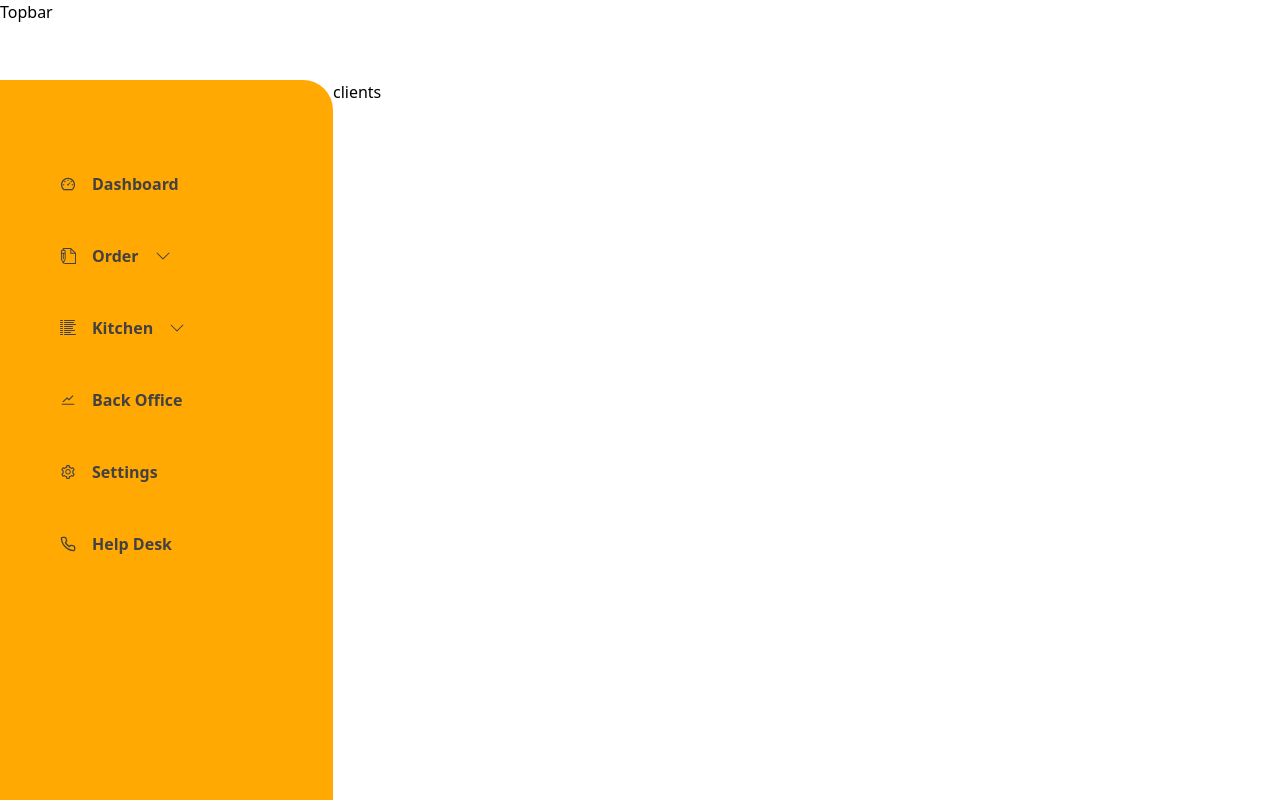
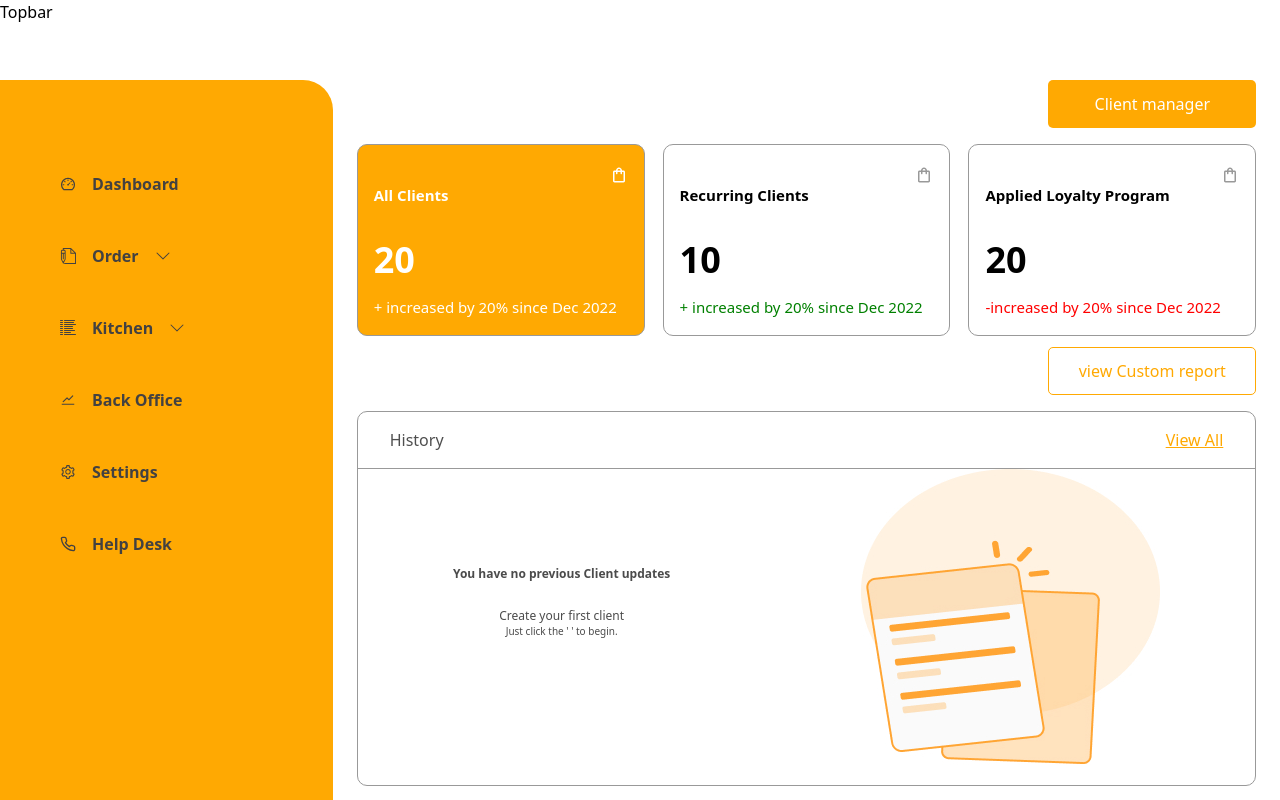
Before and after one commit to tobiadetunji5/DinerPro-seller-side, a Next.js app: page /kitchen/client in a window 1280 px wide. Built offline with nearby package versions, Linux system fonts and the light colour scheme.

Commit message:
client updates

```diff
--- a/src/app/components/navbar/sidebar.js
+++ b/src/app/components/navbar/sidebar.js
@@ -1,5 +1,4 @@
 "use client";
-
 import { useState } from "react";
 import Link from "next/link";
 import {
--- /dev/null
+++ b/src/app/components/styles/client.module.css
@@ -0,0 +1,121 @@
+
+.main {
+    width: 95%;
+    margin: auto;
+}
+.cm_button_container {
+    display: block;
+    text-align: end;
+}
+.cm_button {
+    width: 13rem;
+    height: 3rem;
+    text-align: center;
+    background: #FFA902;
+    color: #fff;
+    border-radius: 0.3125rem;
+    margin-bottom: 1rem;
+}
+.card_container {
+    display: flex;
+    justify-content: space-between;
+}
+
+.first_Card {
+    position: relative;
+    border-radius: 0.625rem;
+    border: 1px solid #999;
+    background: #FFA902;
+    padding: 1rem;
+    height: 12rem;
+    width: 32%;
+}
+.card_mainText {
+    margin-top: 1.5rem;
+    color: #FFF;
+    font-size: 0.9375rem;
+    font-weight: 600;
+    line-height: normal;
+}
+.card_number {
+    margin-top: 1.9rem;
+    color: #FFF;
+    font-size: 0.9375rem;
+    font-weight: 600;
+    line-height: normal;
+    font-weight: 700;
+    font-size: 2.25rem;
+}
+.card_detail {
+    margin-top: .8rem;
+    color: #FFF;
+    font-size: 0.9375rem;
+    font-weight: 400;
+    line-height: normal;
+}
+/* COPY TAG STYLING */
+.svg {
+    position: absolute;
+    top: o;
+    right: 0;
+    margin-right: 1rem;
+    margin-top: .3rem;
+    cursor: pointer;
+}
+/* SECOND AND THIRD CARDS */
+.cardII_Card {
+    position: relative;
+    border-radius: 0.625rem;
+    border: 1px solid #999;
+    padding: 1rem;
+    height: 12rem;
+    width: 32%;
+}
+.cardII_mainText {
+    margin-top: 1.5rem;
+    color: #000;
+    font-size: 0.9375rem;
+    font-weight: 600;
+    line-height: normal;
+}
+.cardII_number {
+    margin-top: 1.9rem;
+    color: #000;
+    font-size: 0.9375rem;
+    font-weight: 600;
+    line-height: normal;
+    font-weight: 700;
+    font-size: 2.25rem;
+}
+.cardII_detail {
+    margin-top: .8rem;
+    color: #000;
+    font-size: 0.9375rem;
+    font-weight: 400;
+    line-height: normal;
+    color: green;
+}
+.cardIII_detail {
+    margin-top: .8rem;
+    color: #000;
+    font-size: 0.9375rem;
+    font-weight: 400;
+    line-height: normal;
+    color: red;
+}
+
+.bottom_cm {
+    display: block;
+    text-align: end;
+}
+.bottom_button {
+    width: 13rem;
+    height: 3rem;
+    text-align: center;
+    background: #FFF;
+    color: #FFA902;
+    border-radius: 0.3125rem;
+    margin-bottom: 1rem;
+    margin-top: .7rem;
+    border: 1px solid #FFA902;
+}
--- /dev/null
+++ b/src/app/components/styles/client_H.module.css
@@ -0,0 +1,55 @@
+.main {
+    border-radius: 0.625rem;
+    border: 1px solid #999;
+    background: #FFF;
+    width: 95%;
+    margin: auto;
+}
+.info {
+    border-bottom: 1px solid #999;
+    display: flex;
+    justify-content: space-between;
+    padding: 1rem 2rem 1rem 2rem;
+}
+.info_one {
+    color: #4F4F4F;
+    font-size: 1rem;
+    font-weight: 500;
+}
+.info_two {
+    color: #FFA902;
+    font-size: 1rem;
+    font-weight: 500;
+    text-decoration: underline;
+    cursor: pointer;
+}
+
+
+.H_container {
+    display: flex;
+    justify-content: space-around;
+}
+.H_one {
+    margin-top: 6rem;
+}
+.H_oneM {
+    margin-bottom: 1.5rem;
+    color: #4B4B4B;
+    text-align: center;
+    font-size: 0.75rem;
+    font-weight: 600;
+}
+.H_oneS {
+    color: #4B4B4B;
+    text-align: center;
+    font-size: 0.75rem;
+    font-weight: 500;
+    line-height: normal;
+}
+.H_oneSs {
+    color: #4B4B4B;
+    text-align: center;
+    font-size: 0.625rem;
+    font-weight: 400;
+    line-height: normal;
+}
--- /dev/null
+++ b/src/app/kitchen/client/client_detail.js
@@ -0,0 +1,60 @@
+// IMPORT MODULE.CSS
+import client_styles from "../../components/styles/client.module.css"
+
+
+export default function Client_detail() {
+
+
+    return (
+      <main className={client_styles.main}>
+      {/* First Btn */}
+      <div className={client_styles.cm_button_container}>
+        <button className={client_styles.cm_button}>Client manager</button>
+      </div>
+
+      <div className={client_styles.card_container}>
+        {/* first container */}
+        <div className={client_styles.first_Card}>
+          {/* <Image src={copyTag} alt="copy tag" className={client_styles.copy_tag}/> */}
+          <svg  className={client_styles.svg} xmlns="http://www.w3.org/2000/svg" width="18" height="18" viewBox="0 0 18 18" fill="none">
+            <path d="M4.5 16.5C4.0875 16.5 3.73425 16.353 3.44025 16.059C3.14625 15.765 2.9995 15.412 3 15V6C3 5.5875 3.147 5.23425 3.441 4.94025C3.735 4.64625 4.088 4.4995 4.5 4.5H6C6 3.675 6.29375 2.96875 6.88125 2.38125C7.46875 1.79375 8.175 1.5 9 1.5C9.825 1.5 10.5313 1.79375 11.1188 2.38125C11.7063 2.96875 12 3.675 12 4.5H13.5C13.9125 4.5 14.2658 4.647 14.5598 4.941C14.8538 5.235 15.0005 5.588 15 6V15C15 15.4125 14.853 15.7657 14.559 16.0597C14.265 16.3538 13.912 16.5005 13.5 16.5H4.5ZM4.5 15H13.5V6H12V7.5C12 7.7125 11.928 7.89075 11.784 8.03475C11.64 8.17875 11.462 8.2505 11.25 8.25C11.0375 8.25 10.8593 8.178 10.7153 8.034C10.5713 7.89 10.4995 7.712 10.5 7.5V6H7.5V7.5C7.5 7.7125 7.428 7.89075 7.284 8.03475C7.14 8.17875 6.962 8.2505 6.75 8.25C6.5375 8.25 6.35925 8.178 6.21525 8.034C6.07125 7.89 5.9995 7.712 6 7.5V6H4.5V15ZM7.5 4.5H10.5C10.5 4.0875 10.353 3.73425 10.059 3.44025C9.765 3.14625 9.412 2.9995 9 3C8.5875 3 8.23425 3.147 7.94025 3.441C7.64625 3.735 7.4995 4.088 7.5 4.5Z" fill="white"/>
+          </svg>
+          <p className={client_styles.card_mainText}>All Clients</p>
+
+          <p className={client_styles.card_number}>20</p>
+
+          <p className={client_styles.card_detail}>+ increased by 20% since Dec 2022</p>
+        </div>
+        {/* /////////////////////////// */}
+        <div className={client_styles.cardII_Card}>
+        <svg className={client_styles.svg} xmlns="http://www.w3.org/2000/svg" width="18" height="18"
+        viewBox="0 0 18 18" fill="none">
+          <path d="M4.5 16.5C4.0875 16.5 3.73425 16.353 3.44025 16.059C3.14625 15.765 2.9995 15.412 3 15V6C3 5.5875 3.147 5.23425 3.441 4.94025C3.735 4.64625 4.088 4.4995 4.5 4.5H6C6 3.675 6.29375 2.96875 6.88125 2.38125C7.46875 1.79375 8.175 1.5 9 1.5C9.825 1.5 10.5313 1.79375 11.1188 2.38125C11.7063 2.96875 12 3.675 12 4.5H13.5C13.9125 4.5 14.2658 4.647 14.5598 4.941C14.8538 5.235 15.0005 5.588 15 6V15C15 15.4125 14.853 15.7657 14.559 16.0597C14.265 16.3538 13.912 16.5005 13.5 16.5H4.5ZM4.5 15H13.5V6H12V7.5C12 7.7125 11.928 7.89075 11.784 8.03475C11.64 8.17875 11.462 8.2505 11.25 8.25C11.0375 8.25 10.8593 8.178 10.7153 8.034C10.5713 7.89 10.4995 7.712 10.5 7.5V6H7.5V7.5C7.5 7.7125 7.428 7.89075 7.284 8.03475C7.14 8.17875 6.962 8.2505 6.75 8.25C6.5375 8.25 6.35925 8.178 6.21525 8.034C6.07125 7.89 5.9995 7.712 6 7.5V6H4.5V15ZM7.5 4.5H10.5C10.5 4.0875 10.353 3.73425 10.059 3.44025C9.765 3.14625 9.412 2.9995 9 3C8.5875 3 8.23425 3.147 7.94025 3.441C7.64625 3.735 7.4995 4.088 7.5 4.5Z" fill="#999999"/>
+          </svg>
+          <p className={client_styles.cardII_mainText}>Recurring Clients</p>
+
+          <p className={client_styles.cardII_number}>10</p>
+
+          <p className={client_styles.cardII_detail}>+ increased by 20% since Dec 2022</p>
+        </div>
+
+        <div className={client_styles.cardII_Card}>
+        <svg className={client_styles.svg} xmlns="http://www.w3.org/2000/svg" width="18" height="18"
+        viewBox="0 0 18 18" fill="none">
+          <path d="M4.5 16.5C4.0875 16.5 3.73425 16.353 3.44025 16.059C3.14625 15.765 2.9995 15.412 3 15V6C3 5.5875 3.147 5.23425 3.441 4.94025C3.735 4.64625 4.088 4.4995 4.5 4.5H6C6 3.675 6.29375 2.96875 6.88125 2.38125C7.46875 1.79375 8.175 1.5 9 1.5C9.825 1.5 10.5313 1.79375 11.1188 2.38125C11.7063 2.96875 12 3.675 12 4.5H13.5C13.9125 4.5 14.2658 4.647 14.5598 4.941C14.8538 5.235 15.0005 5.588 15 6V15C15 15.4125 14.853 15.7657 14.559 16.0597C14.265 16.3538 13.912 16.5005 13.5 16.5H4.5ZM4.5 15H13.5V6H12V7.5C12 7.7125 11.928 7.89075 11.784 8.03475C11.64 8.17875 11.462 8.2505 11.25 8.25C11.0375 8.25 10.8593 8.178 10.7153 8.034C10.5713 7.89 10.4995 7.712 10.5 7.5V6H7.5V7.5C7.5 7.7125 7.428 7.89075 7.284 8.03475C7.14 8.17875 6.962 8.2505 6.75 8.25C6.5375 8.25 6.35925 8.178 6.21525 8.034C6.07125 7.89 5.9995 7.712 6 7.5V6H4.5V15ZM7.5 4.5H10.5C10.5 4.0875 10.353 3.73425 10.059 3.44025C9.765 3.14625 9.412 2.9995 9 3C8.5875 3 8.23425 3.147 7.94025 3.441C7.64625 3.735 7.4995 4.088 7.5 4.5Z" fill="#999999"/>
+          </svg>
+          <p className={client_styles.cardII_mainText}>Applied Loyalty Program</p>
+
+          <p className={client_styles.cardII_number}>20</p>
+
+          <p className={client_styles.cardIII_detail}>-increased by 20% since Dec 2022</p>
+        </div>
+
+      </div>
+      <div className={client_styles.bottom_cm}>
+        <button className={client_styles.bottom_button}>view Custom report</button>
+      </div>
+
+    </main>
+    )
+}
--- /dev/null
+++ b/src/app/kitchen/client/client_history.js
@@ -0,0 +1,26 @@
+import client_H_styles from "../../components/styles/client_H.module.css"
+import Image from "next/image"
+import client_HIcon from "../../../../public/images/icons/client_H_Img.jpg"
+
+export default function Client_history() {
+
+
+    return (
+        <main className={client_H_styles.main}>
+            <div className={client_H_styles.info}>
+                <p className={client_H_styles.info_one}>History</p>
+                <p className={client_H_styles.info_two}>View All</p>
+            </div>
+
+            <div className={client_H_styles.H_container}>
+                <div className={client_H_styles.H_one}>
+                    <p className={client_H_styles.H_oneM}>You have no previous Client updates</p>
+
+                    <p className={client_H_styles.H_oneS}>Create your first client</p>
+                    <p className={client_H_styles.H_oneSs}>Just click the ' ' to begin.</p>
+                </div>
+                <Image className={client_H_styles.H_img} src={client_HIcon} alt="image of article" />
+            </div>
+        </main>
+    )
+}
--- a/src/app/kitchen/client/page.js
+++ b/src/app/kitchen/client/page.js
@@ -1,5 +1,15 @@
 import React from "react";
+import Client_detail from "./client_detail";
+import Client_history from "./client_history";
 
 export default function Page() {
-  return <div>clients</div>;
+  return (
+    <>
+    {/* client detail top */}
+    <Client_detail />
+    {/* client history bottom */}
+    <Client_history />
+
+    </>
+  );
 }
```
Also changed, not shown: src/app/order/view_all_orders/page.js (+0 -9 lines), public/images/icons/client_H_Img.jpg (added), public/images/icons/copy-tag.png (added).
